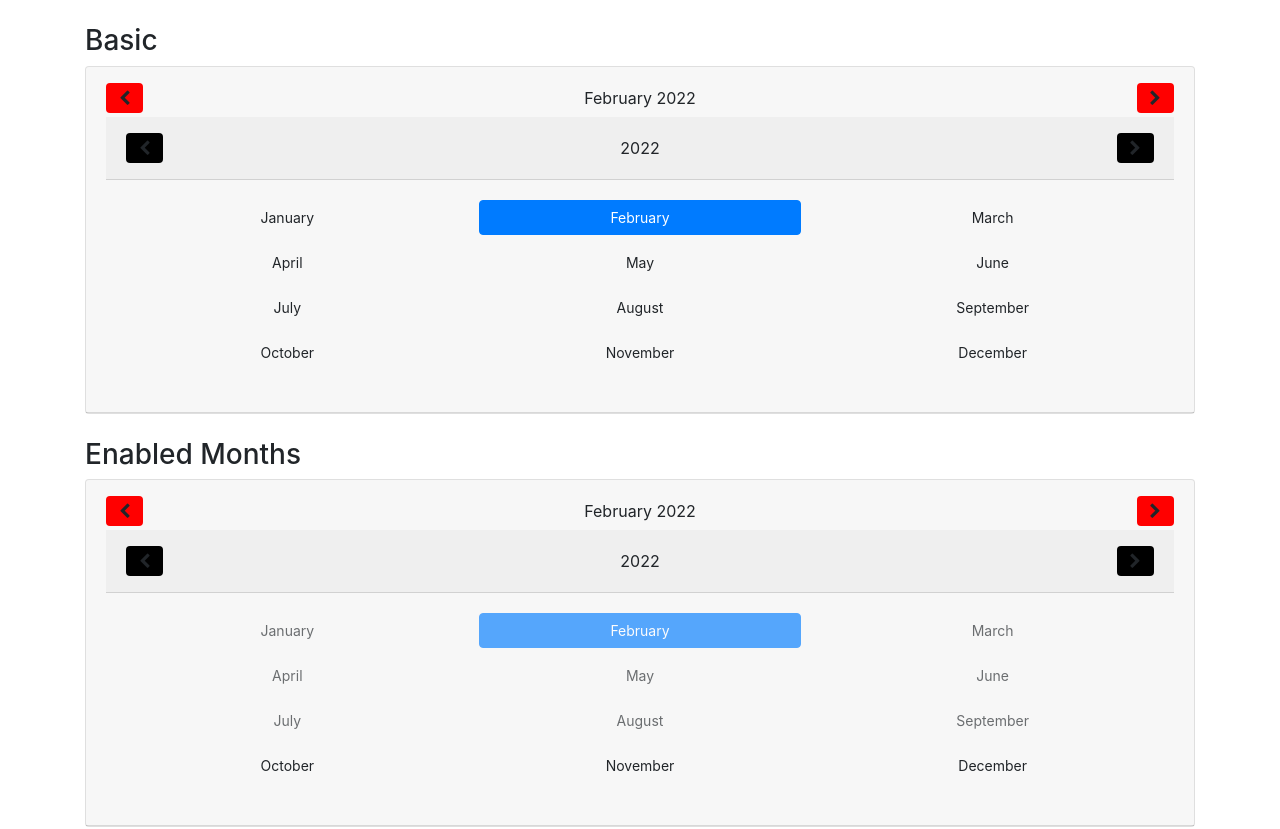
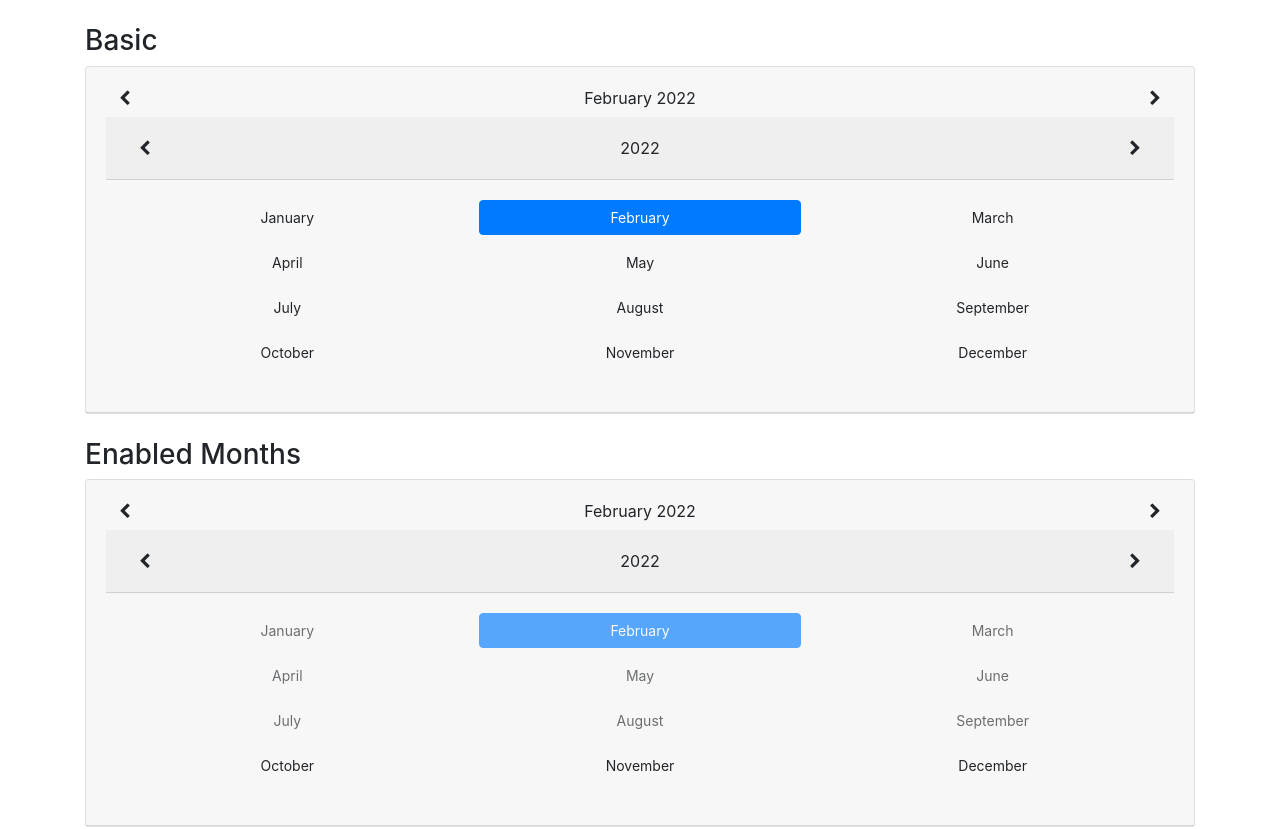
Before and after one commit to VisDex/angular-month-picker-moment, an Angular app: page / in a window 1280 px wide. Shown: the top 829 px of the page. Built offline with nearby package versions, Linux system fonts and the light colour scheme.

Commit message:
Code cleaning

```diff
--- a/src/app/app.component.html
+++ b/src/app/app.component.html
@@ -1,6 +1,9 @@
 <div class="container">
 	<h3 class="mt-4">Basic</h3>
-	<monthpicker (change)="onChange($event)"></monthpicker>
+	<monthpicker (change)="onChange($event)"
+	[startYear]="2020"
+	[endYear]="2060"
+	></monthpicker>
 
 	<h3 class="mt-4">Enabled Months</h3>
 	<monthpicker (change)="onChange($event)" [enabledMonths]="[9,10,11]"></monthpicker>
--- a/src/app/monthpicker/monthpicker.component.html
+++ b/src/app/monthpicker/monthpicker.component.html
@@ -2,64 +2,49 @@
 <div class="card">
    <div class="card-header">
       <div class="d-flex align-items-center">
-
-			<button class="btn mr-auto" style="background-color:red" (click)="decrementMonth()">
+         <button class="btn mr-auto" (click)="decrementMonth()">
          <i class="fa fa-chevron-left"></i>
          </button>
-
          <button class="btn" (click)="toggleShowYears()">
          {{selectedMonthAsText}} {{selectedYearAsText}}
          </button>
-
-			<button class="btn ml-auto" style="background-color:red" (click)="incrementMonth()">
+         <button class="btn ml-auto" (click)="incrementMonth()">
          <i class="fa fa-chevron-right"></i>
          </button>
-
       </div>
       <div class="card-header" *ngIf="!isShowYears">
          <div class="d-flex align-items-center">
-
-        <button class="btn mr-auto" style="background-color:black" (click)="model.decrementYear()">
+            <button class="btn mr-auto" (click)="model.decrementYear()">
             <i class="fa fa-chevron-left"></i>
             </button>
-
             <button class="btn" (click)="toggleShowYears()">
             {{model.selectedYearText}}
             </button>
-
-				<button class="btn ml-auto" style="background-color:black" (click)="model.incrementYear()">
+            <button class="btn ml-auto" (click)="model.incrementYear()">
             <i class="fa fa-chevron-right"></i>
             </button>
-
          </div>
       </div>
-
-
       <div class="card-header" *ngIf="isShowYears">
          <div class="d-flex align-items-center">
-
             <button class="btn mr-auto" style="background-color:blue"
             [disabled]="yearStartIndex === 0"
             (click)="decrementYearRanges()">
             <i class="fa fa-chevron-left"></i>
             </button>
-
             <button class="btn" (click)="toggleShowYears()">
-					{{years[0]}}-{{years[years.length-1]}}
+            <span *ngIf="years[0] === years[years.length-1]">{{years[0]}}</span>
+            <span *ngIf="years[0] !== years[years.length-1]">{{years[0]}}-{{years[years.length-1]}}</span>
             </button>
-
             <button class="btn ml-auto" style="background-color:blue"
             [disabled]="yearEndIndex === yearRanges.length"
             (click)="incrementYearRanges()">
             <i class="fa fa-chevron-right"></i>
             </button>
-
          </div>
       </div>
-
       <div class="card-body">
          <div class="month-picker-body">
-
             <div class="row" *ngIf="!isShowYears">
                <div class="col col-4" *ngFor="let month of model.months; let i = index">
                   <div class="month-picker-cell">
@@ -72,8 +57,6 @@
                   </div>
                </div>
             </div>
-
-
             <div class="row" *ngIf="isShowYears">
                <div class="col col-4" *ngFor="let year of years; let i = index">
                   <div class="month-picker-cell">
@@ -87,9 +70,7 @@
                   </div>
                </div>
             </div>
-
          </div>
       </div>
-
    </div>
 </div>
--- a/src/app/monthpicker/monthpicker.component.ts
+++ b/src/app/monthpicker/monthpicker.component.ts
@@ -103,12 +103,12 @@ export class MonthpickerComponent implements OnInit {
   toggleShowYears() {
     this.isShowYears = !this.isShowYears;
     if (this.isShowYears) {
-      const currentYear = moment().year();
-      const currentYearIndex = this.yearRanges.findIndex(
-        (x) => x === currentYear
+      const selectedYearIndex = this.yearRanges.findIndex(
+        (x) => x === this.model.selectedMonthYear
       );
-      this.yearStartIndex = currentYearIndex - 12;
-      this.yearEndIndex = currentYearIndex + 13;
+      this.yearStartIndex = selectedYearIndex - 12 < 0 ? 0: selectedYearIndex - 12;
+      this.yearEndIndex = selectedYearIndex + 13 > this.yearRanges.length
+      ? this.yearRanges.length: selectedYearIndex + 13 ;
       this.renderYears();
     }
   }
```
Lines whose indentation alone changed are shown as unchanged.
